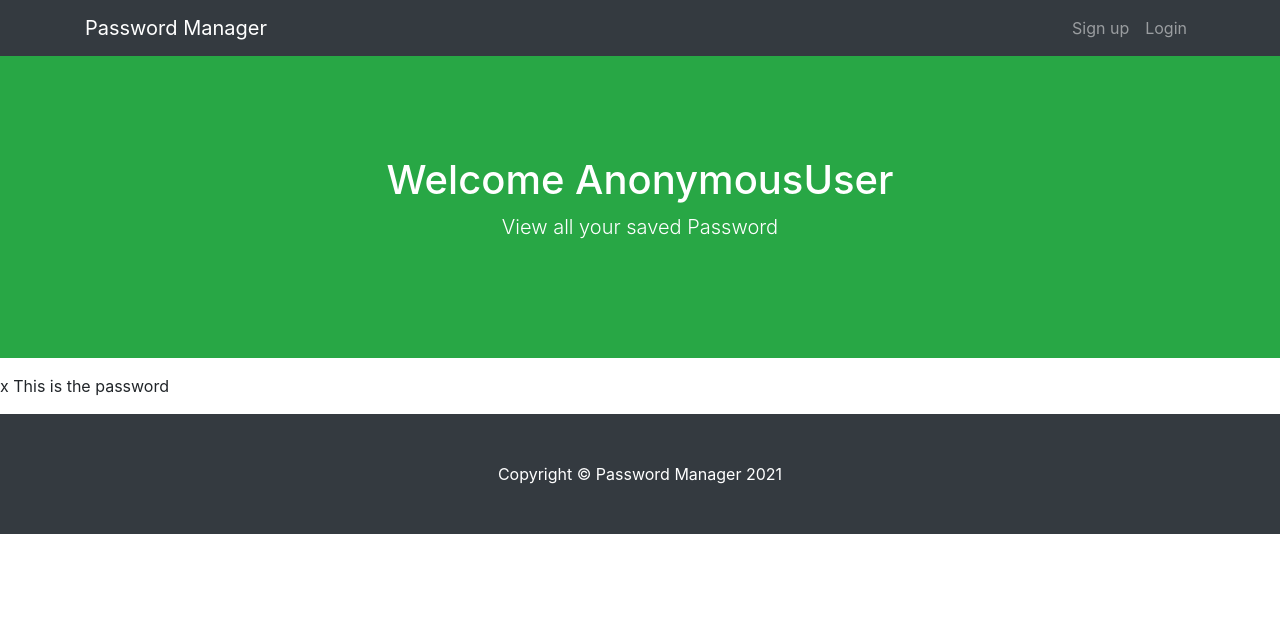
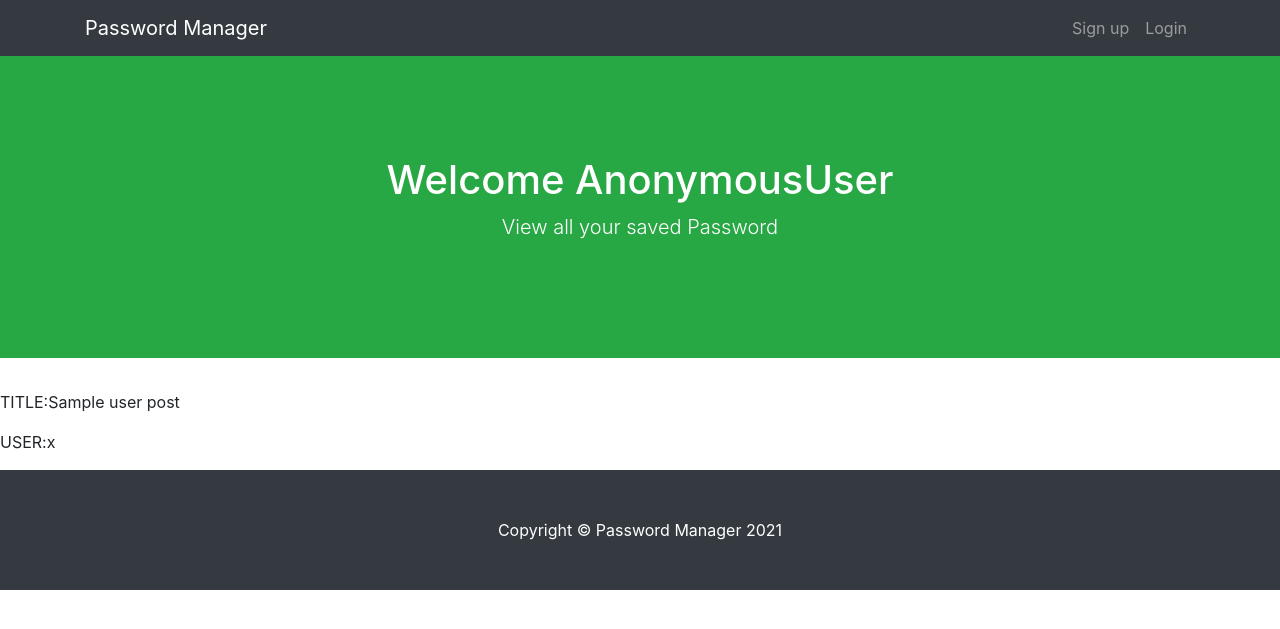
Before and after one commit to SiddharthMeyan/Password-Genrator-and-Manager-using-Django, a Django app: template templates/profile.html in a window 1280 px wide. Shown: the top 629 px of the page. Run offline with Django 3.2, Linux system fonts and the light colour scheme; the template is opened without the code that fills it: most values are stand-ins (such as "Sample title", 1, 10 or a date in 2020); some libraries are stand-ins or nearby versions.

Commit message:
user_specific_data

```diff
--- a/home/urls.py
+++ b/home/urls.py
@@ -12,4 +12,5 @@ urlpatterns = [
     path('login/', views.loginPage,name='loginPage'),
     path('logout/', views.logoutPage,name='logoutPage'),
     path('profile/', views.profilePage, name='profilePage'),
+    path('view/', views.view, name='view'),
 ]+ static(settings.MEDIA_URL, document_root=settings.MEDIA_ROOT)
--- a/templates/base.html
+++ b/templates/base.html
@@ -62,7 +62,6 @@
 
 
 {% block body %}{% endblock body %}
-<!-- Footer -->
 <footer class="py-5 bg-dark">
   <div class="container">
     <p class="m-0 text-center text-white">Copyright &copy; Password Manager 2021</p>
--- a/templates/profile.html
+++ b/templates/profile.html
@@ -16,5 +16,13 @@
       <p class="text-secondary">{{user.email}}</p>
     </div>
   </div>
-    <p>{{ wpass }} This is the password</p>
+    <p>{% for i in user_post %}
+<p>TITLE:{{i.title}}</p>
+<p>USER:{{i.pass_author}}</p>
+
+
+
+
+{% endfor %}
+</p>
 {% endblock body %}
--- /dev/null
+++ b/templates/view.html
@@ -0,0 +1,6 @@
+{% extends 'base.html' %}
+{% block title %}View{% endblock title %}
+{% block header %}lollllll{% endblock header %}
+{% block body %}
+
+{% endblock body %}
```
Also changed, not shown: home/views.py (+9 -2 lines), db.sqlite3.
